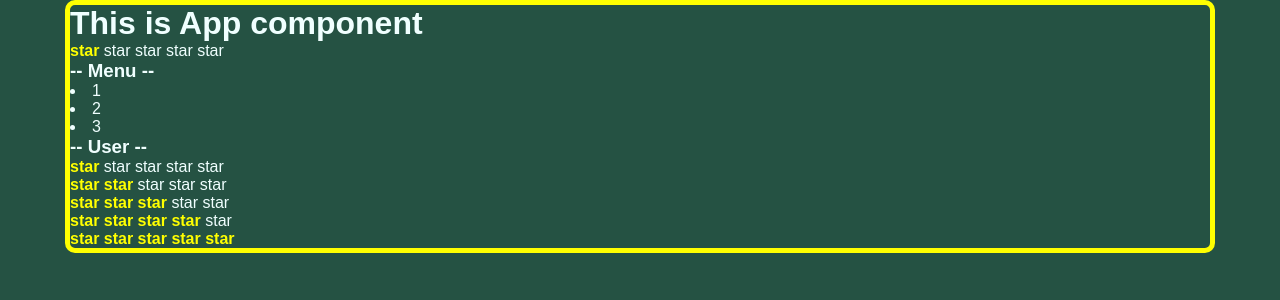
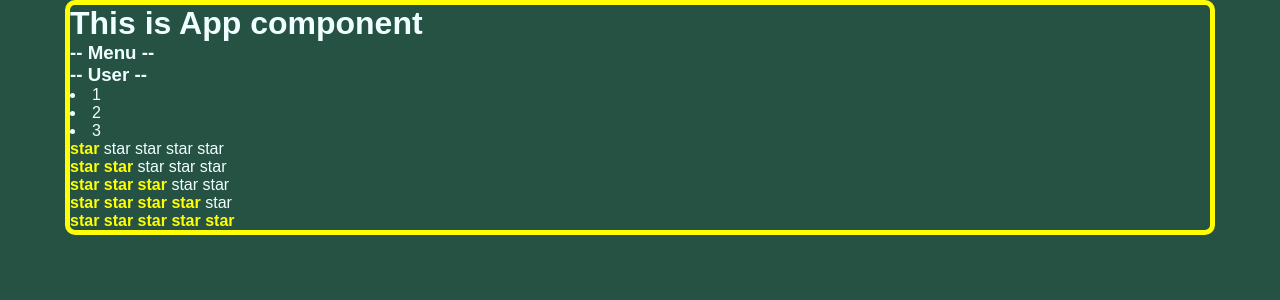
Before and after one commit to MillionerMIN/learn_react, a React (Create React App) app: page / in a window 1280 px wide. Shown: the top 300 px of the page. Built offline with nearby package versions, Linux system fonts and the light colour scheme.

Commit message:
lesson_5 conditional rendering, pseudo-true, pseudo-false

```diff
--- a/src/App.tsx
+++ b/src/App.tsx
@@ -13,9 +13,6 @@ function App() {
     <div className='container'>
       <PageTitle value={'This is App component'} />
 
-
-      <Rating value={1} />
-
       <Accordion titleValue={'Menu'} collabsed={true} />
 
       <Accordion titleValue={'User'} collabsed={false} />
@@ -25,6 +22,7 @@ function App() {
       <Rating value={3} />
       <Rating value={4} />
       <Rating value={5} />
+
     </div>
   );
 }
--- a/src/components/Accordion/Accordion.tsx
+++ b/src/components/Accordion/Accordion.tsx
@@ -10,17 +10,10 @@ type AccordionTitlePropsType = {
 }
 
 function Accordion(props: AccordionPropsType) {
-   if (!props.collabsed === false) {
       return <div>
          <AccordionTitle title={props.titleValue} />
-         <AccordionBody />
+         { !props.collabsed && <AccordionBody />}
       </div>
-   } else {
-      return <div>
-         <AccordionTitle title={props.titleValue} />
-      </div>
-   }
-
 }
 
 function AccordionTitle(props: AccordionTitlePropsType) {
--- a/src/components/Rating/Rating.tsx
+++ b/src/components/Rating/Rating.tsx
@@ -2,7 +2,7 @@
 import React from "react";
 
 type RatingPropsType = {
-   value: 1 | 2 | 3 | 4 | 5
+   value: 0| 1 | 2 | 3 | 4 | 5
 }
 
 type StarPropsType = {
@@ -10,57 +10,13 @@ type StarPropsType = {
 }
 
 export function Rating(props: RatingPropsType) {
-
-   switch (props.value) {
-      case 1:
-         return <div>
-            <Star selected={true} />
-            <Star selected={false} />
-            <Star selected={false} />
-            <Star selected={false} />
-            <Star selected={false} />
-         </div>
-      case 2:
-         return <div>
-            <Star selected={true} />
-            <Star selected={true} />
-            <Star selected={false} />
-            <Star selected={false} />
-            <Star selected={false} />
-         </div>
-      case 3:
-         return <div>
-            <Star selected={true} />
-            <Star selected={true} />
-            <Star selected={true} />
-            <Star selected={false} />
-            <Star selected={false} />
-         </div>
-      case 4:
-         return <div>
-            <Star selected={true} />
-            <Star selected={true} />
-            <Star selected={true} />
-            <Star selected={true} />
-            <Star selected={false} />
-         </div>
-      case 5:
-         return <div>
-            <Star selected={true} />
-            <Star selected={true} />
-            <Star selected={true} />
-            <Star selected={true} />
-            <Star selected={true} />
-         </div>
-      default:
-         return <div>
-            <Star selected={false} />
-            <Star selected={false} />
-            <Star selected={false} />
-            <Star selected={false} />
-            <Star selected={false} />
-         </div>
-   }
+   return <div>
+      <Star selected={props.value > 0} />
+      <Star selected={props.value > 1} />
+      <Star selected={props.value > 2} />
+      <Star selected={props.value > 3} />
+      <Star selected={props.value > 4} />
+   </div>
 }
 
 function Star(props: StarPropsType) {
--- a/src/index.tsx
+++ b/src/index.tsx
@@ -3,6 +3,7 @@ import ReactDOM from 'react-dom';
 import './index.css';
 import App from './App';
 import reportWebVitals from './reportWebVitals';
+
 
 ReactDOM.render(
   <React.StrictMode>
```
